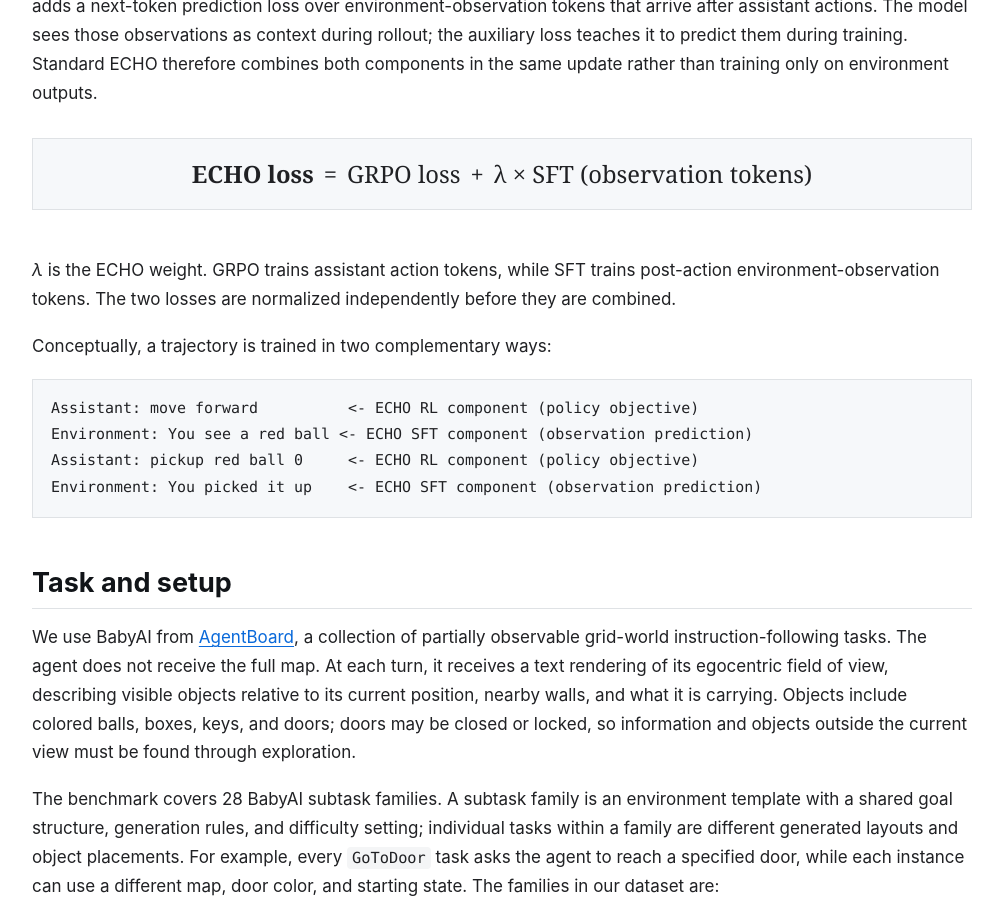
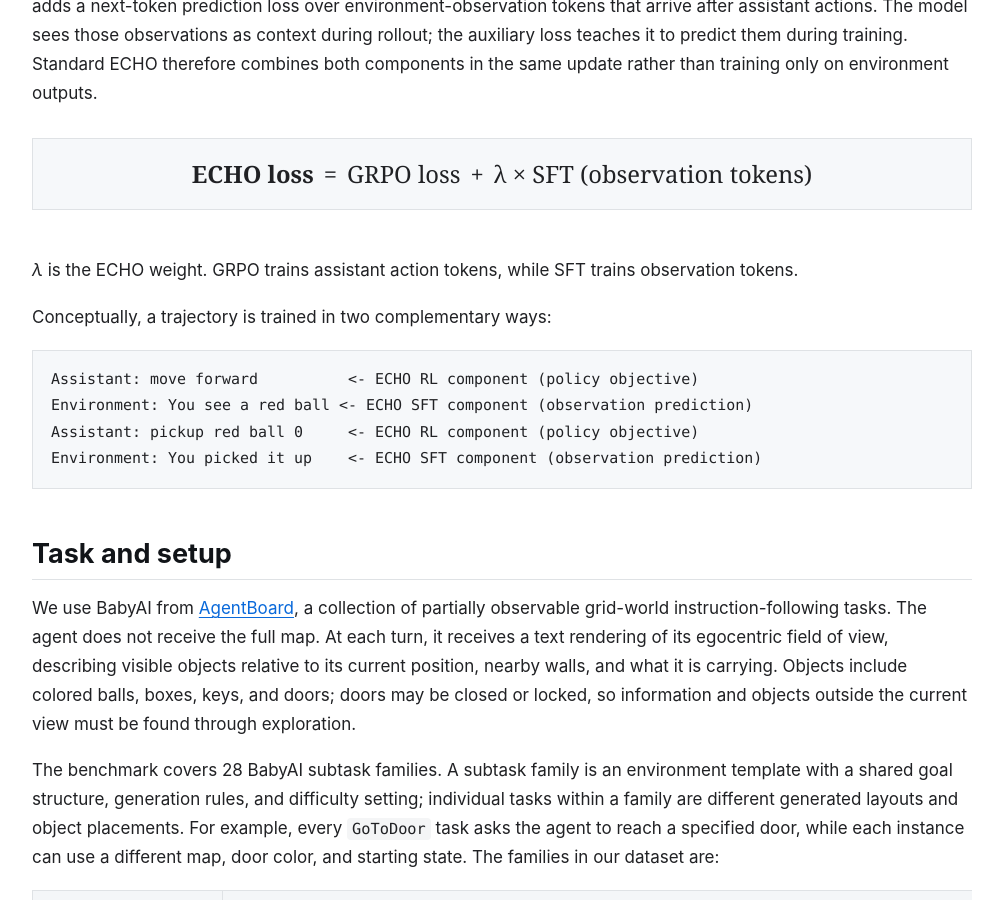
Before and after one commit to Bhoy1/echo-babyai-findings, a Jekyll site: the page built from index.md, in a window 1280 px wide and 900 px high, scrolled down 882 px. Shown: the whole window, without its empty margins (138-1141 px from the left). Built offline with Jekyll 4.4.1, drawn with Linux system fonts in a browser that asks for light colours.

Commit message:
Simplify ECHO formula explanation

```diff
--- a/index.md
+++ b/index.md
@@ -28,7 +28,7 @@ RL updates the assistant action tokens using reward-derived advantages. ECHO ret
 </div>
 
 
-<p class="equation-explanation"><i>&lambda;</i> is the ECHO weight. GRPO trains assistant action tokens, while SFT trains post-action environment-observation tokens. The two losses are normalized independently before they are combined.</p>
+<p class="equation-explanation"><i>&lambda;</i> is the ECHO weight. GRPO trains assistant action tokens, while SFT trains observation tokens.</p>
 
 Conceptually, a trajectory is trained in two complementary ways:
 
```
